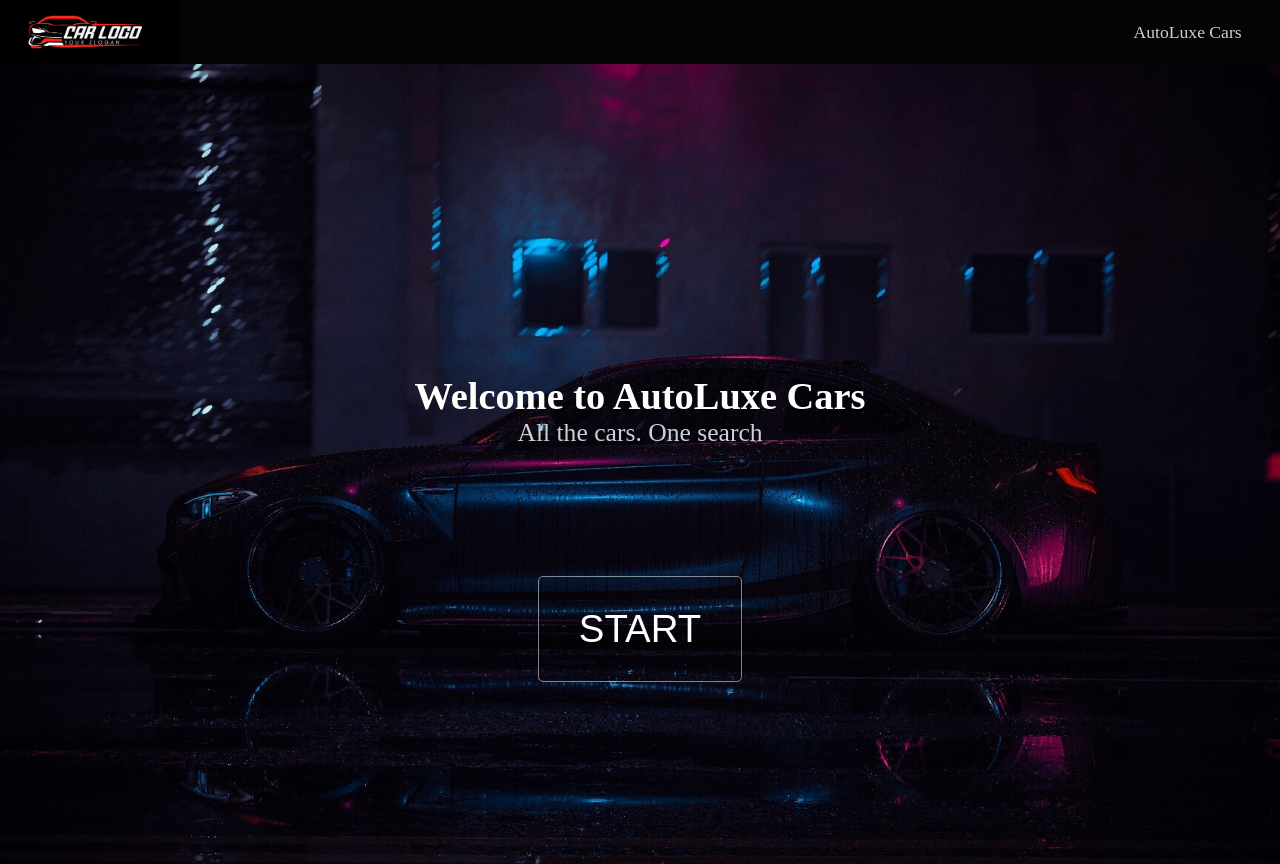
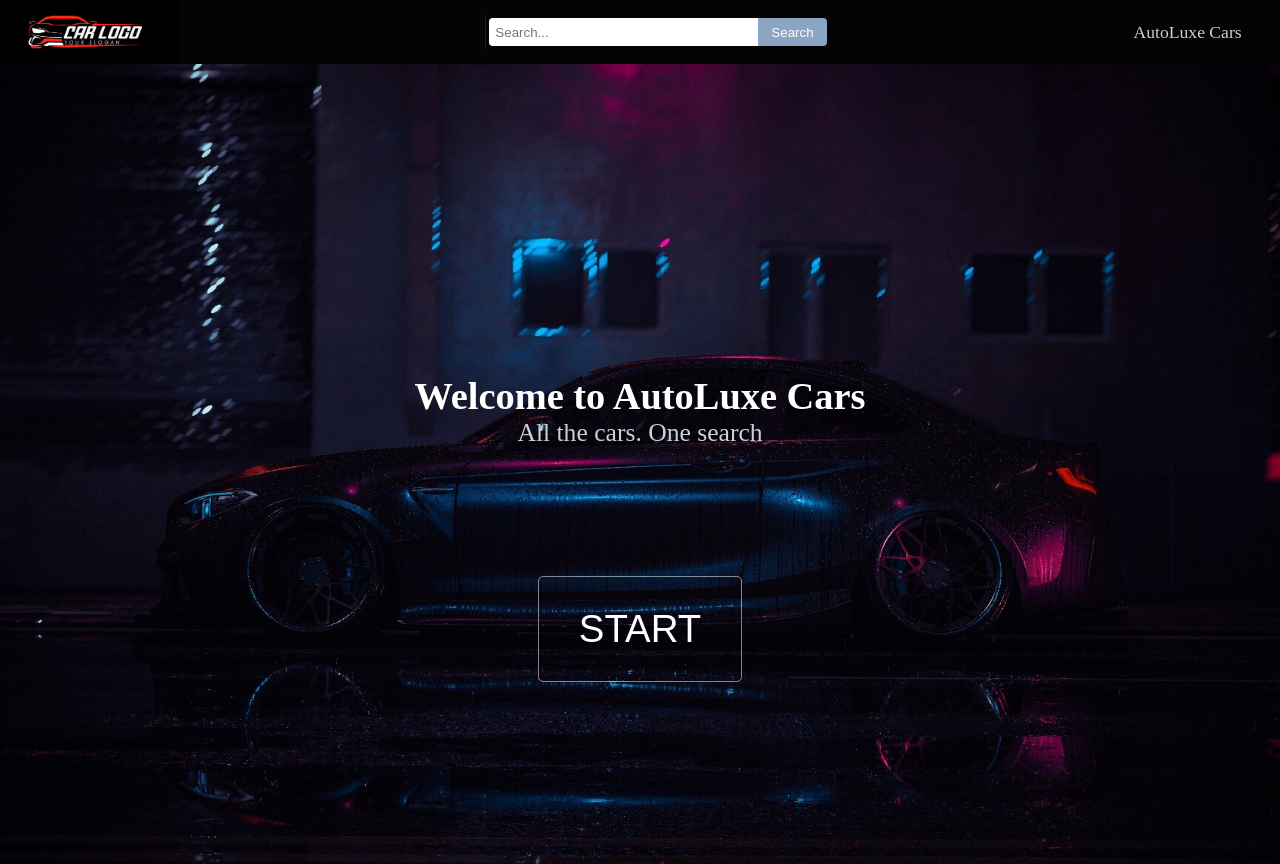
Before and after one commit to Morgana96/-Automotive-Commerce-App, a Vue app: page / in a window 1280 px wide. Built offline with nearby package versions, Linux system fonts and the light colour scheme.

Commit message:
add a search area

```diff
--- a/src/components/MyHeader/index.vue
+++ b/src/components/MyHeader/index.vue
@@ -1,6 +1,11 @@
 <template>
     <header>
         <img src="./carLogo.jpg" alt="">
+
+        <div class="search-area">
+            <input type="text" placeholder="Search...">
+            <button @click="search">Search</button>
+        </div>
         <p> AutoLuxe Cars</p>
     </header>
 
@@ -27,8 +32,30 @@ header {
     height: 5vw;
     width: 100%;
     overflow: hidden;
+}
+.search-area {
+    margin-left: auto;
+    display: flex;
+    align-items: center;
+    padding: 0.2em;
+    border-left: 1px solid rgba(255, 255, 255, 0.1);
+}
 
+.search-area input {
+    padding: 0.5em;
+    border: none;
+    border-radius: 4px 0 0 4px;
+    width: 20vw;
+}
 
+.search-area button {
+    display: flex;
+    padding: 0.5em 1em;
+    background-color: #8ba5c2;
+    border: none;
+    border-radius: 0 4px 4px 0;
+    color: white;
+    cursor: pointer;
 }
 p{
   color: rgb(205, 208, 213);
--- a/src/pages/CarItem/index.vue
+++ b/src/pages/CarItem/index.vue
@@ -72,6 +72,7 @@
     font-size: 1.25rem;
     font-weight: bold;
     margin-bottom: 10px;
+    color: #303030;
   }
 
   .product-description {
--- a/src/pages/Home/index.vue
+++ b/src/pages/Home/index.vue
@@ -1,10 +1,9 @@
 <template>
     <div class="welcome-banner">
-
     <div class="text">
       <h1>Welcome to AutoLuxe Cars</h1>
       <h3>All the cars. One search</h3>
-      <router-link to="/CarItem">
+      <router-link to="/CarItem" class="z-index">
       <button>START</button>
     </router-link>
     </div>
@@ -20,7 +19,7 @@ export default {
 }
 </script>
 
-<style>
+<style scoped>
 .welcome-banner {
   background-image: url('./CarBG.jpg');
   background-size: cover;
```
